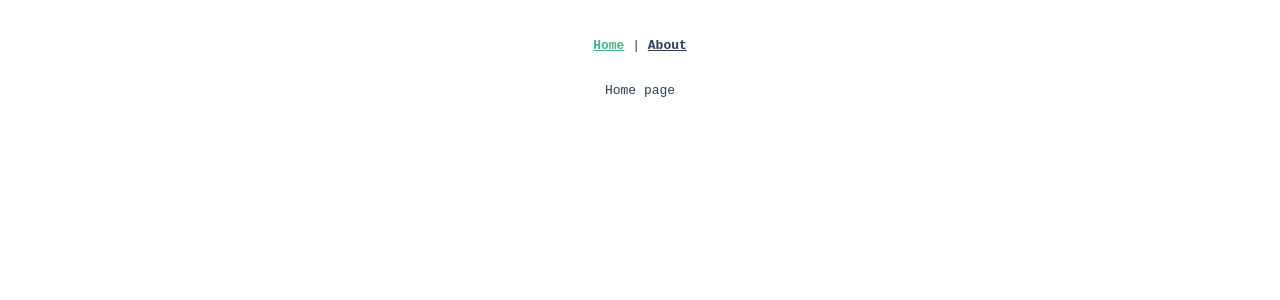
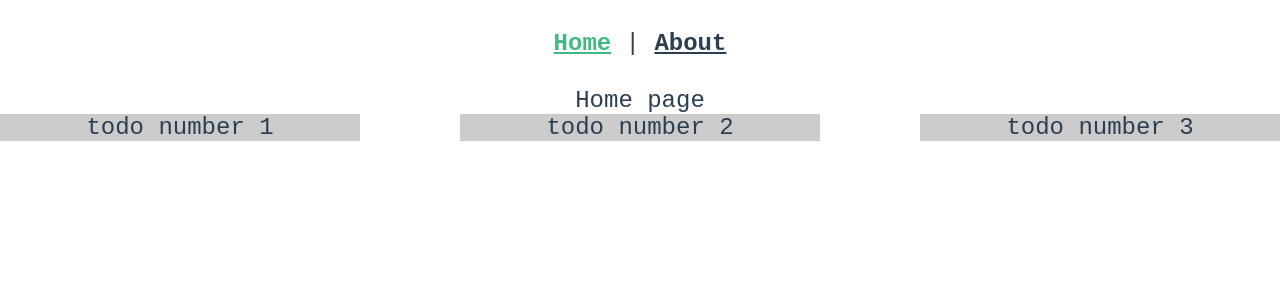
Before and after one commit to e6voe9/starpets-test, a Vue app: page / in a window 1280 px wide. Shown: the top 300 px of the page. Built offline with nearby package versions, Linux system fonts and the light colour scheme.

Commit message:
add vuex

```diff
--- a/package.json
+++ b/package.json
@@ -11,7 +11,8 @@
     "core-js": "^3.6.5",
     "sass-loader": "^10",
     "vue": "^2.6.11",
-    "vue-router": "^3.2.0"
+    "vue-router": "^3.2.0",
+    "vuex": "^3.6.2"
   },
   "devDependencies": {
     "@vue/cli-plugin-babel": "~4.5.0",
--- a/src/App.vue
+++ b/src/App.vue
@@ -5,10 +5,33 @@
       <router-link to="/about">About</router-link>
     </div>
     <router-view/>
+
+    <div class="todos">
+      <div class="todos__item" v-for="todo in getTodos" :key="todo.id">
+        {{ todo.txt }}
+      </div>
+    </div>
   </div>
 </template>
 
+<script>
+import {mapGetters} from 'vuex'
+
+export default {
+  name: 'app',
+  computed: mapGetters(['getTodos'])
+}
+</script>
+
 <style lang="scss">
+*{
+  margin: 0;
+  padding: 0;
+  box-sizing: border-box;
+}
+html{
+  font-size: 24px;
+}
 #app {
   font-family: monospace;
   -webkit-font-smoothing: antialiased;
@@ -29,4 +52,15 @@
     }
   }
 }
+.todos{
+  display: grid;
+  grid-template-columns: repeat(3, 1fr);
+  column-gap: 100px;
+
+  &__item{
+    display: inline-block;
+    background: #ccc;
+  }
+}
+
 </style>
--- a/src/main.js
+++ b/src/main.js
@@ -1,10 +1,12 @@
 import Vue from 'vue'
 import App from './App.vue'
 import router from './router'
+import store from './store'
 
 Vue.config.productionTip = false
 
 new Vue({
+  store,
   router,
   render: h => h(App)
 }).$mount('#app')
--- /dev/null
+++ b/src/store/index.js
@@ -0,0 +1,13 @@
+import Vue from 'vue'
+import Vuex from 'vuex'
+import todosModule from './modules/todos'
+
+Vue.use(Vuex)
+
+const store = new Vuex.Store({
+  modules: {
+    todosModule
+  }
+})
+
+export default store;
--- /dev/null
+++ b/src/store/modules/todos.js
@@ -0,0 +1,25 @@
+export default {
+  state: {
+    todos: [
+      {
+        id: 1,
+        txt: 'todo number 1'
+      },
+      {
+        id: 2,
+        txt: 'todo number 2'
+      },
+      {
+        id: 3,
+        txt: 'todo number 3'
+      },
+    ]
+  },
+  mutations: {},
+  actions: {},
+  getters: {
+    getTodos(state) {
+      return state.todos
+    }
+  }
+}
--- a/src/views/About.vue
+++ b/src/views/About.vue
@@ -1,5 +1,3 @@
 <template>
-  <div class="about">
-    About page
-  </div>
+  <div class="about">About page</div>
 </template>
--- a/src/views/Home.vue
+++ b/src/views/Home.vue
@@ -1,7 +1,5 @@
 <template>
-  <div class="home">
-    Home page
-  </div>
+  <div class="home">Home page</div>
 </template>
 
 <script>
```
Also changed, not shown: 1 other file (tests, documents, lock files or other folders).
